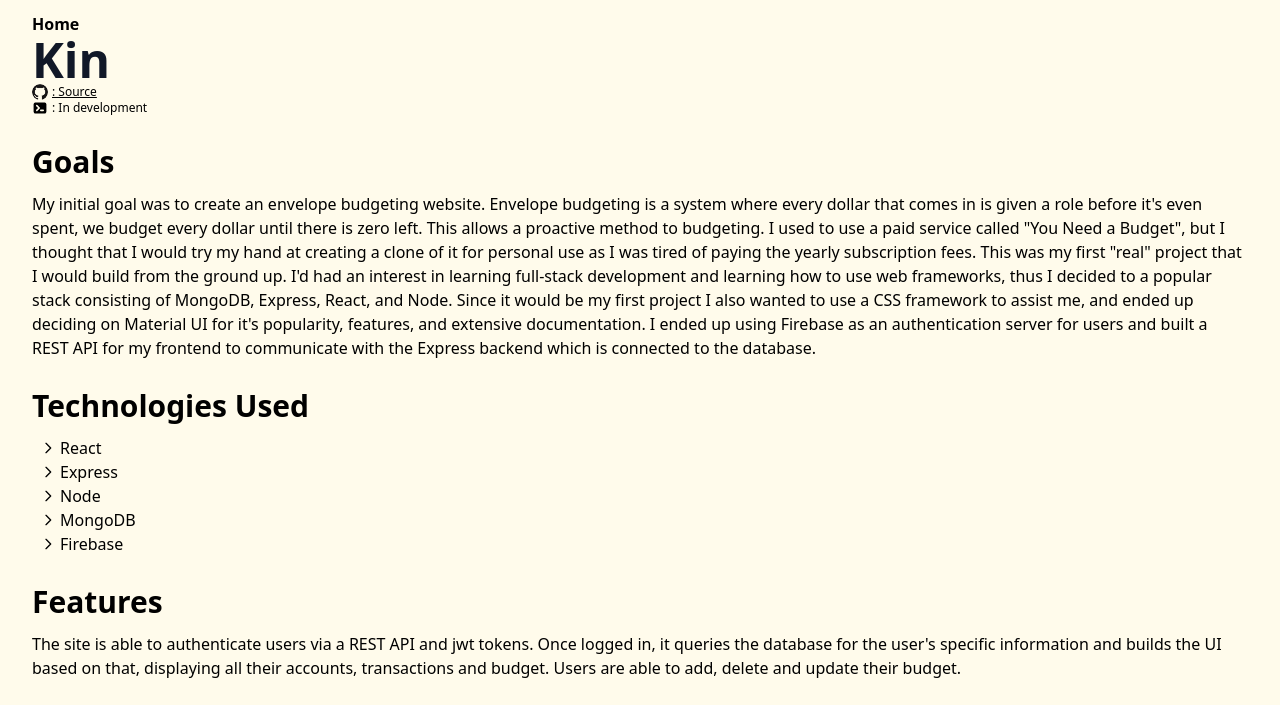
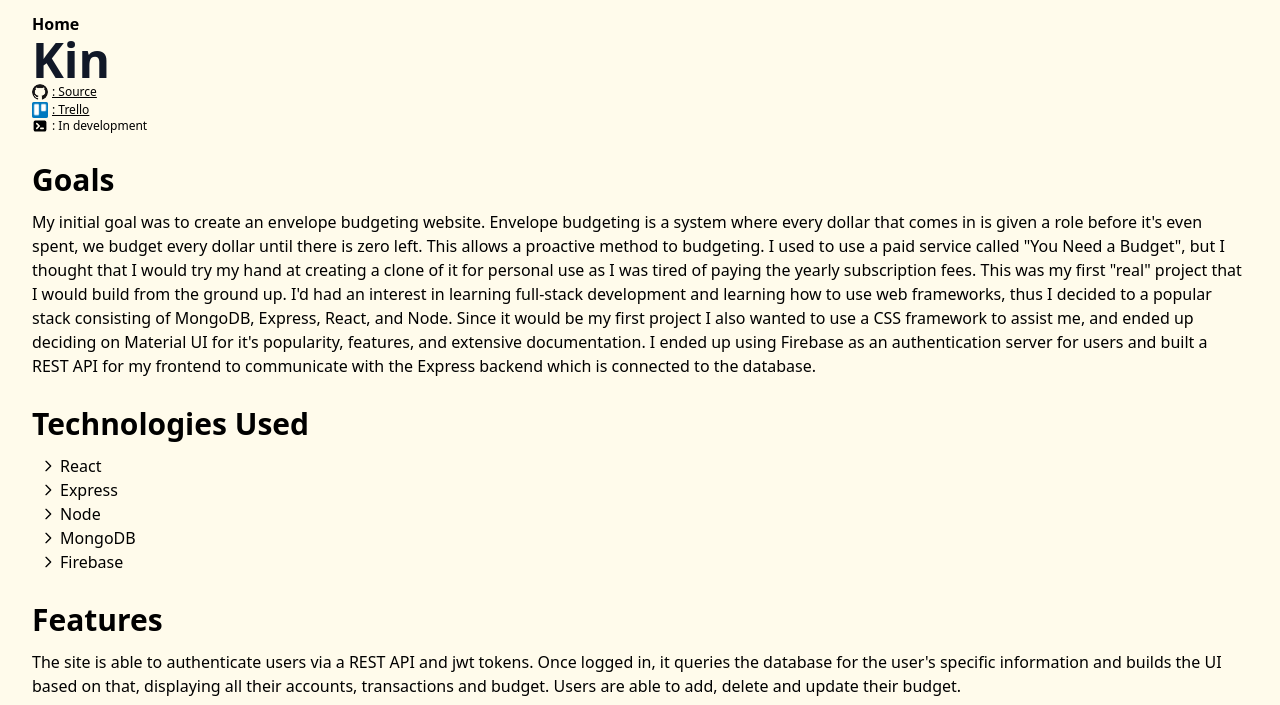
Before and after one commit to dokdek/psuepai, a Gatsby site: page /kin in a window 1280 px wide. Shown: the top 705 px of the page. Built offline with nearby package versions, Linux system fonts and the light colour scheme; Gatsby itself is replaced by a stand-in of ours.

Commit message:
Moved files around

```diff
--- a/src/pages/kin.js
+++ b/src/pages/kin.js
@@ -1,10 +1,11 @@
 import React from "react";
 import githubLogo from "../icons/github.png";
-import kinFeatures from "../textfiles/kin-features";
-import kinGoals from "../textfiles/kin-description.js";
-import kinTech from "../textfiles/kin-tech";
-import kinReflect from "../textfiles/kin-reflection";
-import kinBlog from '../textfiles/kin-blog';
+import trelloLogo from "../icons/trello-mark-blue.png"
+import kinFeatures from "../textfiles/kin/kin-features";
+import kinGoals from "../textfiles/kin/kin-description.js";
+import kinTech from "../textfiles/kin/kin-tech";
+import kinReflect from "../textfiles/kin/kin-reflection";
+import kinBlog from '../textfiles/kin/kin-blog';
 
 const KinPage = () => {
   return (
@@ -26,6 +27,19 @@
           rel="noreferrer"
         >
           : Source
+        </a>
+      </div>
+      <div className="mt-0.5 flex items-center">
+        <img src={trelloLogo}
+        className="bg-contain h-4 w-4 shadow-2xl mr-1"
+        alt="trello logo"></img>
+                <a
+          href="https://trello.com/b/Ex7iEibX/kin"
+          target="_blank"
+          className="underline text-xs hover:text-red-500"
+          rel="noreferrer"
+        >
+          : Trello
         </a>
       </div>
       <div className="flex items-center">
```
Also changed, not shown: src/icons/trello-mark-blue.png (added), src/textfiles/kin/kin-blog.js (renamed from src/textfiles/kin-blog.js), src/textfiles/kin/kin-description.js (renamed from src/textfiles/kin-description.js), src/textfiles/kin/kin-features.js (renamed from src/textfiles/kin-features.js), src/textfiles/kin/kin-reflection.js (renamed from src/textfiles/kin-reflection.js), src/textfiles/kin/kin-tech.js (renamed from src/textfiles/kin-tech.js).
